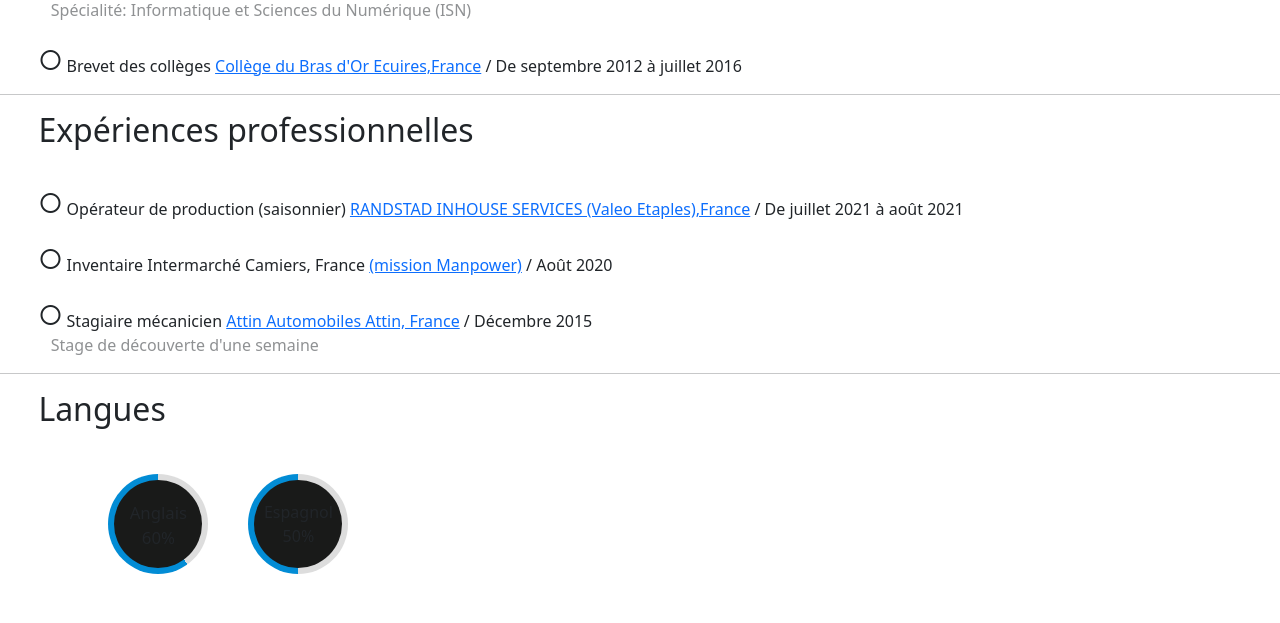
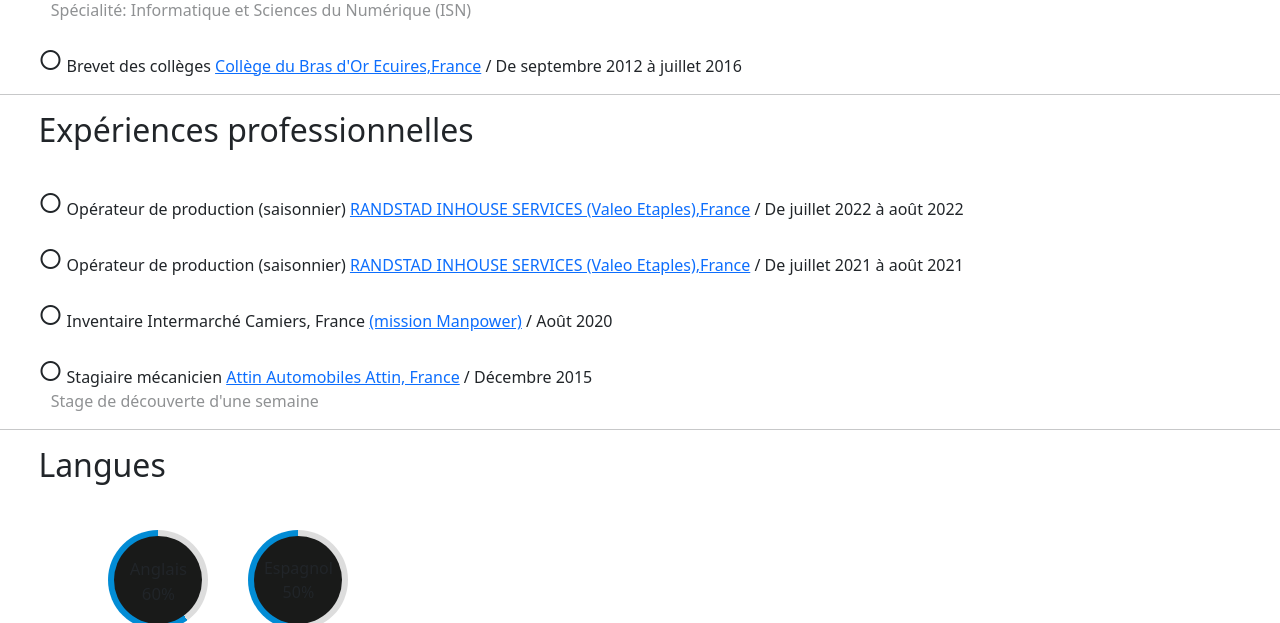
Before and after one commit to florian813/Cv, a PHP site: template src/view/modules/cv.php in a window 1280 px wide. Shown: the part 1787-2410 px from the top of the page. Run offline with PHP 8.4, Linux system fonts and the light colour scheme; the template is opened without the code that fills it, so the values that code supplies are empty; some libraries are stand-ins or nearby versions.

Commit message:
Update cv.php

```diff
--- a/src/view/modules/cv.php
+++ b/src/view/modules/cv.php
@@ -136,6 +136,11 @@
                 <span class="material-symbols-sharp" style="margin-top: 10px">
                     circle
                 </span>
+                Opérateur de production (saisonnier) <a href="https://www.google.fr/maps/place/Randstad+Inhouse+Services/@50.5097564,1.6565701,17z/data=!3m1!4b1!4m5!3m4!1s0x47ddd011fa5de001:0xa2bf37e4038c3692!8m2!3d50.509753!4d1.6587588" target="_blank">RANDSTAD INHOUSE SERVICES (Valeo Etaples),France</a> / De juillet 2022 à août 2022</p>
+			<p>
+                <span class="material-symbols-sharp" style="margin-top: 10px">
+                    circle
+                </span>
                 Opérateur de production (saisonnier) <a href="https://www.google.fr/maps/place/Randstad+Inhouse+Services/@50.5097564,1.6565701,17z/data=!3m1!4b1!4m5!3m4!1s0x47ddd011fa5de001:0xa2bf37e4038c3692!8m2!3d50.509753!4d1.6587588" target="_blank">RANDSTAD INHOUSE SERVICES (Valeo Etaples),France</a> / De juillet 2021 à août 2021</p>
 			<p>
                 <span class="material-symbols-sharp" style="margin-top: 10px">
```
